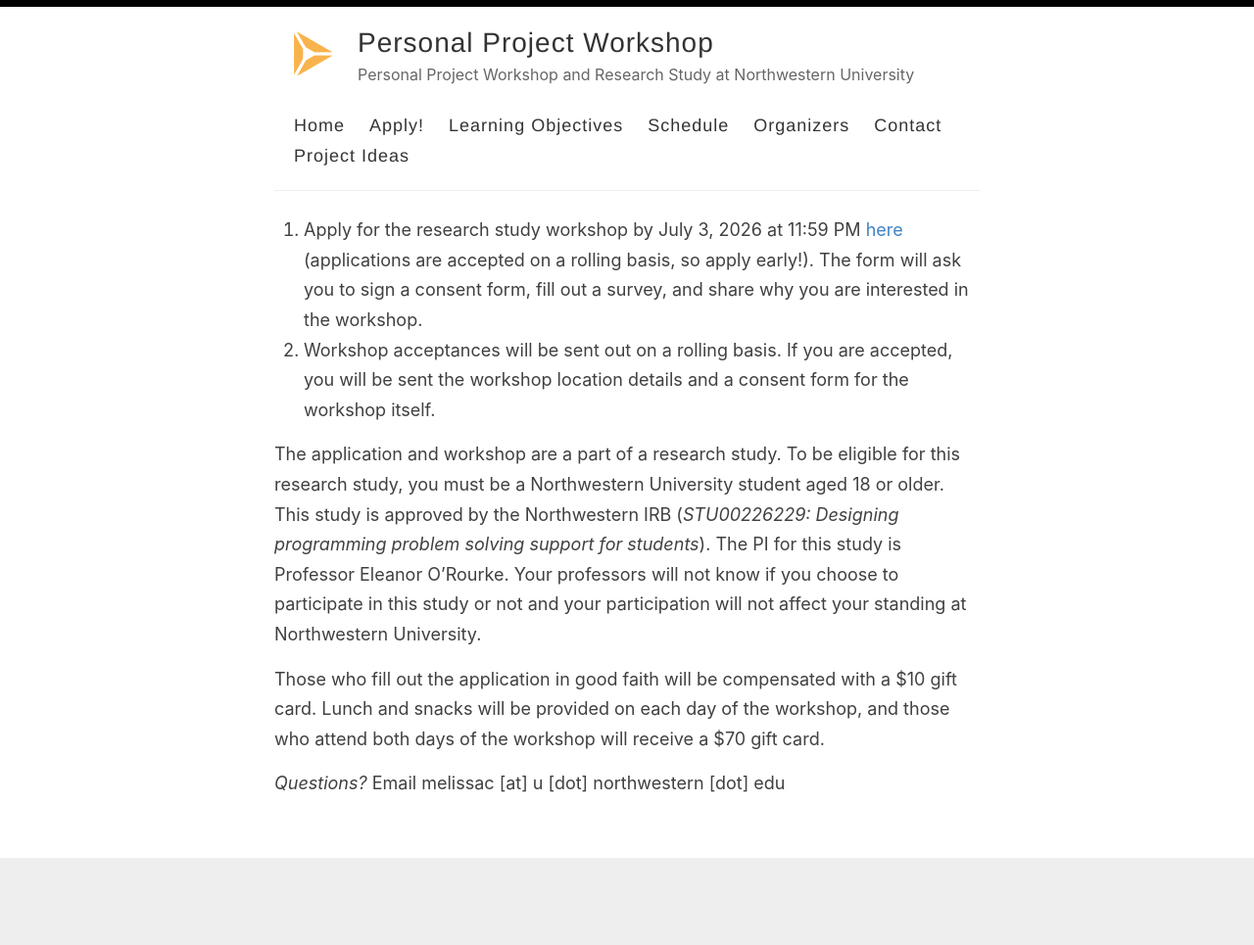
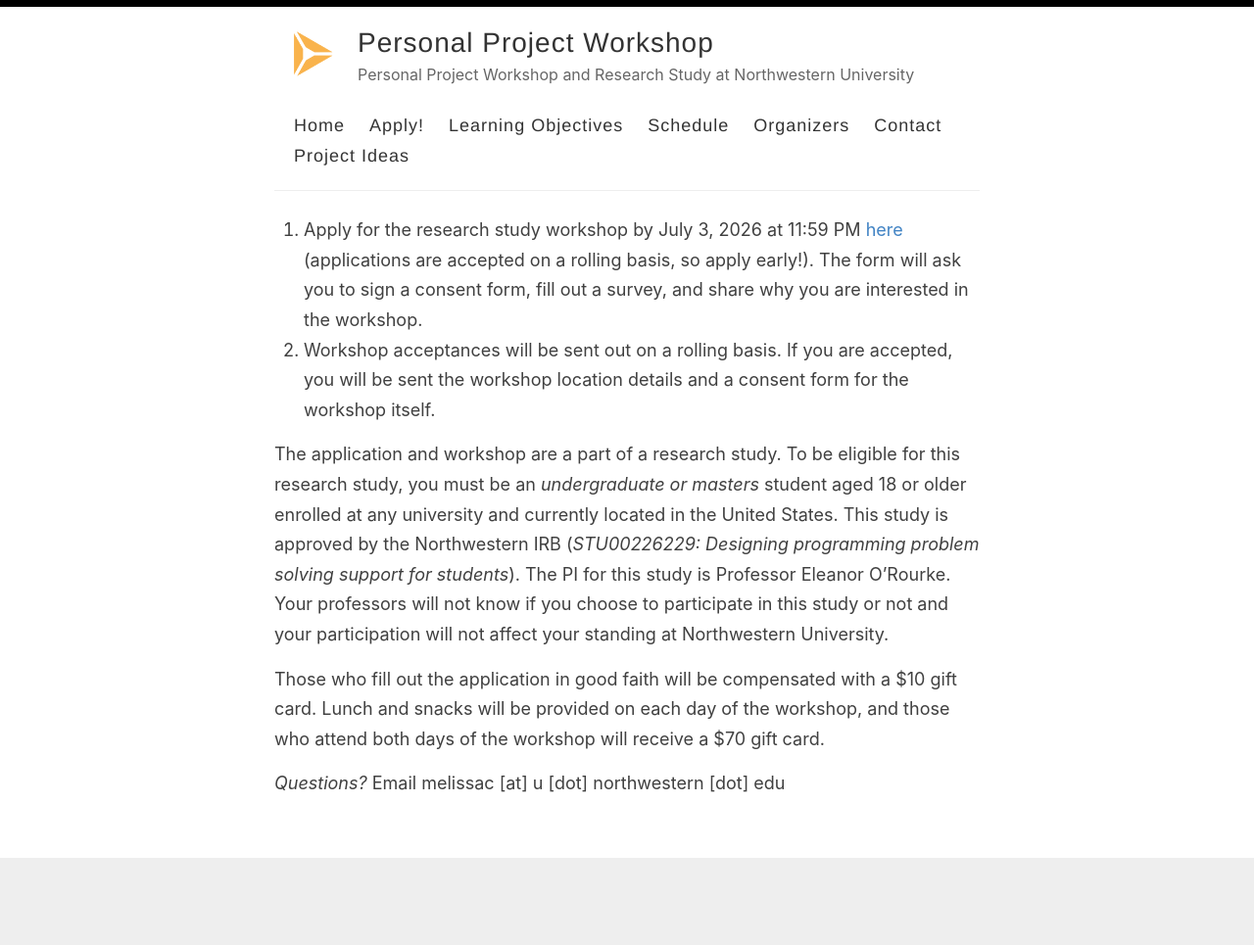
Before and after one commit to NUDelta/personal-project-workshop, a Jekyll site: the page built from apply.md, in a window 1280 px wide. Shown: the whole page at 98% size. Built offline with Jekyll 4.4.1, drawn with Linux system fonts in a browser that asks for light colours.

Commit message:
Change requirements for participation

```diff
--- a/apply.md
+++ b/apply.md
@@ -6,7 +6,7 @@ permalink: apply
 1. Apply for the research study workshop by July 3, 2026 at 11:59 PM [here](https://northwestern.az1.qualtrics.com/jfe/form/SV_0NyQaLtByJe0HYO) (applications are accepted on a rolling basis, so apply early!). The form will ask you to sign a consent form, fill out a survey, and share why you are interested in the workshop.
 2. Workshop acceptances will be sent out on a rolling basis. If you are accepted, you will be sent the workshop location details and a consent form for the workshop itself.
 
-The application and workshop are a part of a research study. To be eligible for this research study, you must be a Northwestern University student aged 18 or older. This study is approved by the Northwestern IRB (_STU00226229: Designing programming problem solving support for students_). The PI for this study is Professor Eleanor O’Rourke. Your professors will not know if you choose to participate in this study or not and your participation will not affect your standing at Northwestern University.
+The application and workshop are a part of a research study. To be eligible for this research study, you must be an *undergraduate or masters* student aged 18 or older enrolled at any university and currently located in the United States. This study is approved by the Northwestern IRB (_STU00226229: Designing programming problem solving support for students_). The PI for this study is Professor Eleanor O’Rourke. Your professors will not know if you choose to participate in this study or not and your participation will not affect your standing at Northwestern University.
 
 Those who fill out the application in good faith will be compensated with a $10 gift card. Lunch and snacks will be provided on each day of the workshop, and those who attend both days of the workshop will receive a $70 gift card.
 
```
